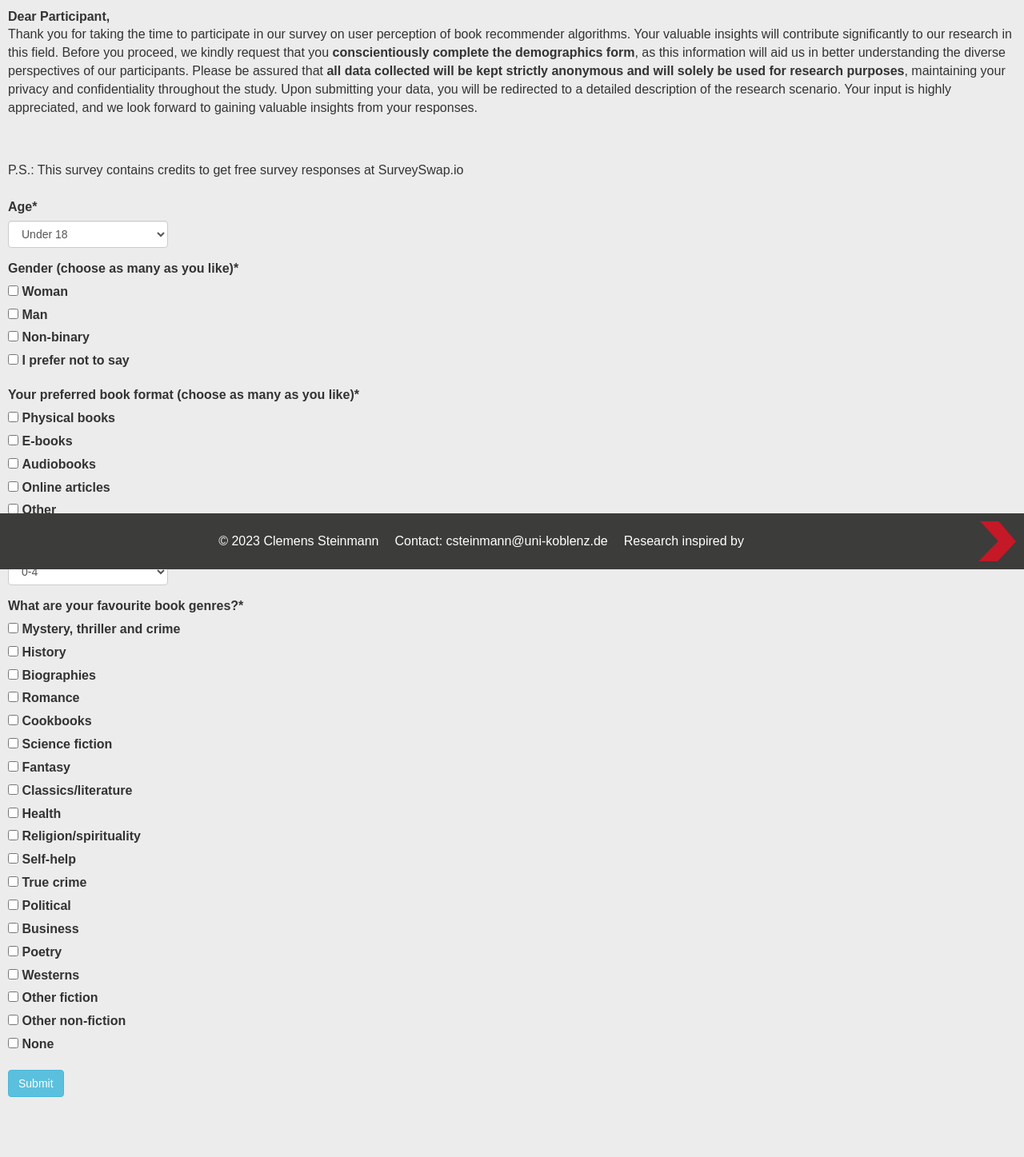
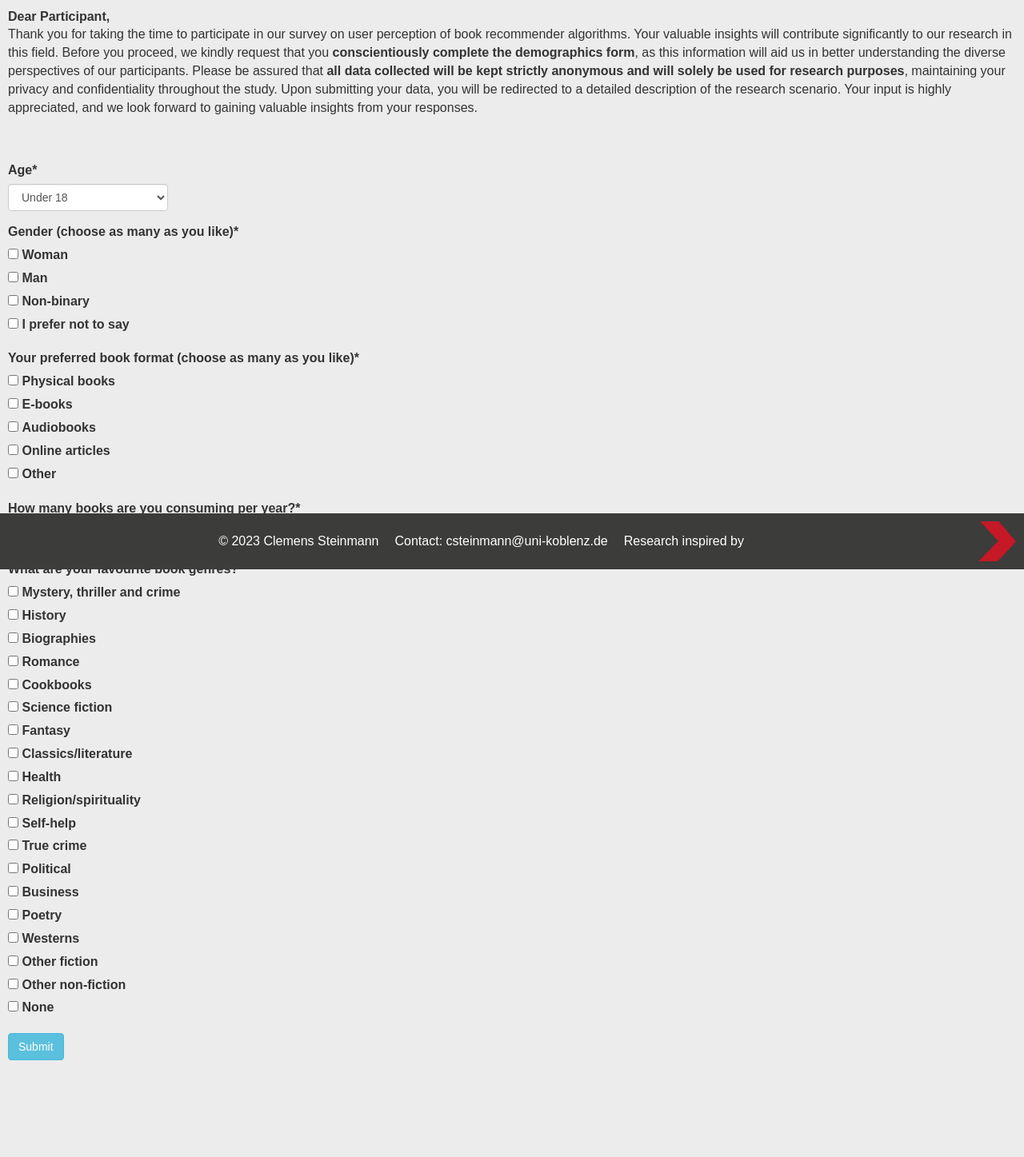
Before and after one commit to csteinmann/book_recommendation, a Django app: page / in a window 1280 px wide. Shown: the part 88-1535 px from the top of the page at 80% size. After the commit the page ends 1414 px from the top, so only its background shows below. Run offline with Django 4.2, Linux system fonts and the light colour scheme; some libraries are stand-ins or nearby versions.

Commit message:
Update index.html

```diff
--- a/bookrec/templates/bookrec/index.html
+++ b/bookrec/templates/bookrec/index.html
@@ -17,8 +17,6 @@
         Upon submitting your data, you will be redirected to a detailed description of the research scenario.
         Your input is highly appreciated, and we look forward to gaining valuable insights from your responses.
     </p><br><br>
-    P.S.: This survey contains credits to get free survey responses at SurveySwap.io
-    <br><br>
     <form method="POST">
         {% csrf_token %}
         {{ demographic_form|crispy }}
```
